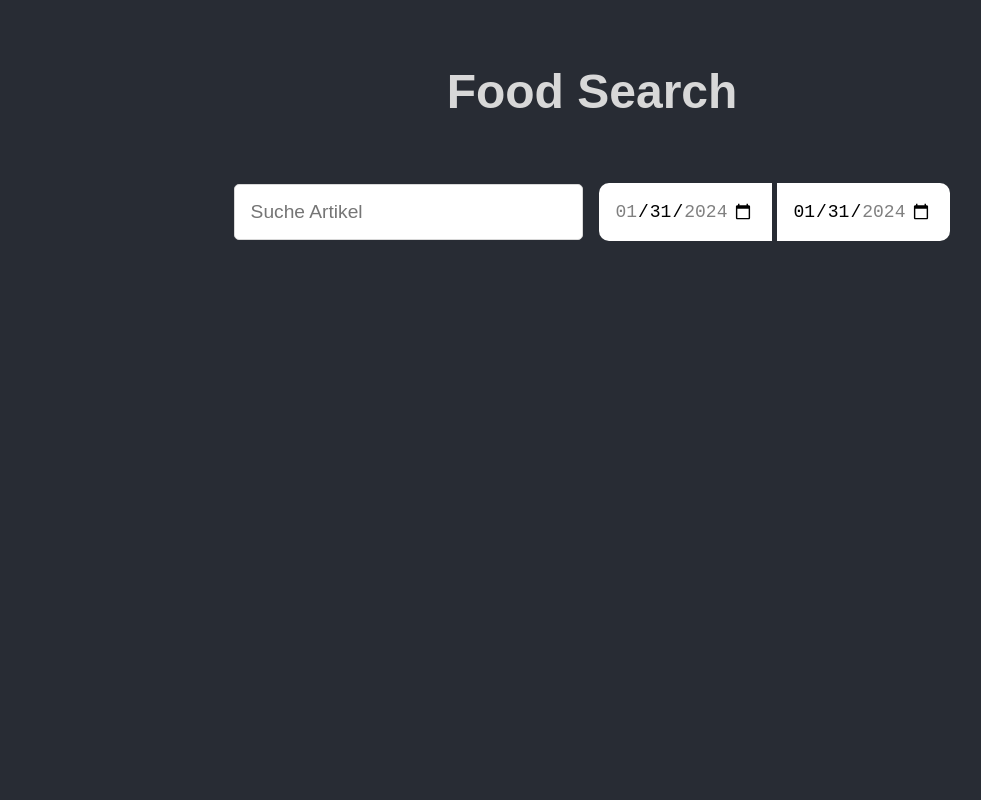
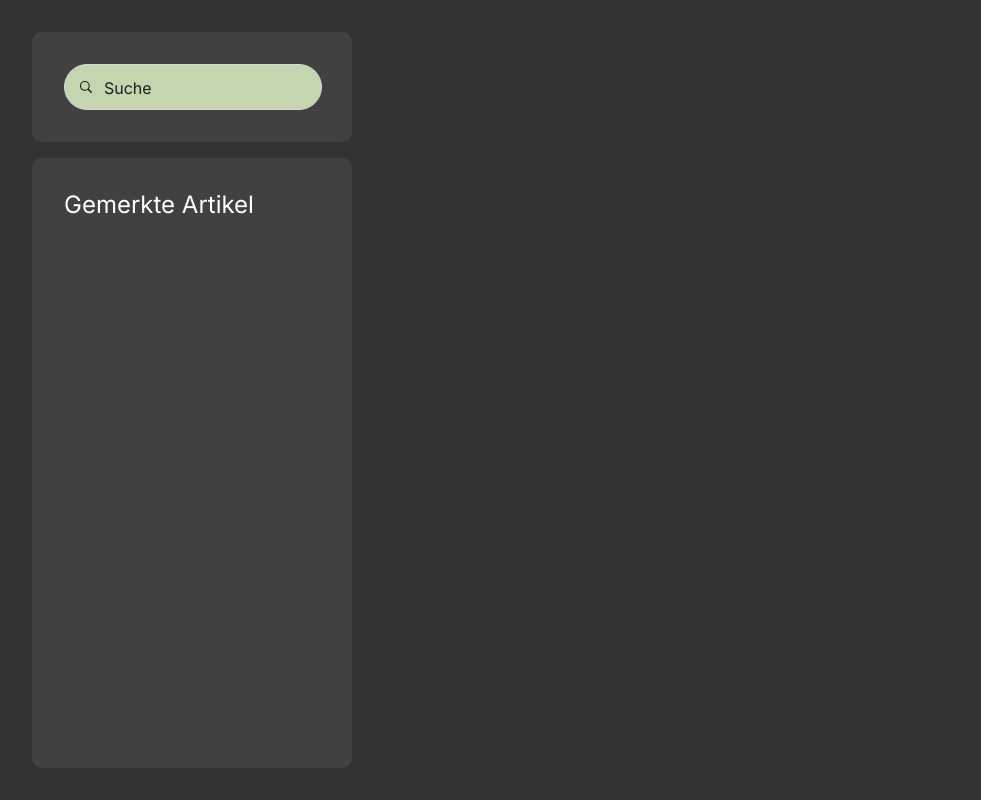
Before and after one commit to Timo1024/grocerystore-scraping, a React (Create React App) app in the folder website/client/: page / in a window 1280 px wide. Shown: the whole page, without its empty margins (48-1029 px from the left). Built offline with nearby package versions, Linux system fonts and the light colour scheme.

Commit message:
changed layout and the search bar

```diff
--- a/website/client/src/App.css
+++ b/website/client/src/App.css
@@ -1,3 +1,5 @@
+@import url('https://fonts.googleapis.com/css2?family=Inter&display=swap');
+
 .App {
   text-align: center;
 }
@@ -38,25 +40,125 @@
 }
 
 body {
-  margin: 5rem;
-  margin-top: 2rem;
+  margin-left: 5rem;
+  margin-right: 5rem;
+  /* margin-top: 2rem; */
   padding: 0;
   font-family: sans-serif;
-  background: #282c34;
+  background: #333333;
 }
+
+/* ------ */
+/* Layout */
+/* ------ */
 
 .main-div {
   display: flex;
+  flex-direction: row;
+  align-items: flex-start;
+  justify-content: flex-start;
+}
+
+.sidebar {
+  margin-top: 2rem;
+  width: max(20rem, 20vw);
+  display: flex;
   flex-direction: column;
   align-items: center;
+  justify-content: flex-start;
+  margin-right: 2rem;
+  /* background: #a65a5a; */
+  height: calc(100vh - 4rem);
+  position: fixed;
 }
 
-h1 {
+.searchWrapper {
+  display: flex;
+  flex-direction: column;
+  align-items: center;
+  justify-content: flex-start;
+  margin-bottom: 1rem;
+  background-color: #414141;
+  width: 100%;
+  border-radius: 10px;
+  height: fit-content;
+}
+
+.savedCards {
+  background-color: #414141;
+  border-radius: 10px;
+  flex-shrink: 0;
+  /* height: 70%; */
+}
+
+.savedCardWrapper {
+  display: flex;
+  flex-direction: row;
+  flex-wrap: wrap;
+  align-items: center;
+  justify-content: space-between;
+  margin: 2rem;
+  overflow-y: auto;
+  /* padding: 2rem; */
+  /* padding-top: 1rem; */
+  margin-top: 2rem;
+}
+
+.savedCardsItems {
+  flex-grow: 1;
+  display: flex;
+  flex-direction: column;
+  align-items: center;
+  justify-content: flex-start;
+  width: 100%;
+  /* height: 100%; */
+  background-color: #414141;
+  border-radius: 10px;
+  /* height: 70%; */
+  overflow-y: auto;
+}
+
+.savedCardHeader {
+  align-self: flex-start;
+  margin-left: 2rem;
+  margin-top: 2rem;
+
+  color: #FFF;
+  font-family: Inter;
+  font-size: 1.5rem;
+  font-style: normal;
+  font-weight: 400;
+  line-height: normal;
+}
+
+/* delete when real saved card are there */
+.savedCardText {
+  margin: .5rem;
+  margin-left: 2rem;
+  margin-right: 2rem;
+}
+
+.searchResults {
+  display: flex;
+  flex-direction: column;
+  align-items:flex-start;
+  justify-content: flex-start;
+  /* background-color: #414141; */
+  width: calc(100% - (max(20rem, 20vw + 2rem) + 5rem));
+  border-radius: 10px;
+  overflow-y: auto;
+  height: 100vh;
+  position: fixed;
+  margin-left: calc(max(20rem, 20vw) + 2rem)
+}
+
+
+/* h1 {
   margin: 2rem;
   padding: 0;
   font-size: 3rem;
   color: #d8d8d8;
-}
+} */
 
 /* li {
   margin-bottom: 1rem;
@@ -64,11 +166,14 @@ h1 {
 } */
 
 .card_wrapper {
-  display: grid;
-  grid-template-columns: repeat(4, auto);
+  display: flex;
+  flex-wrap: wrap;
+  justify-content: center;
+  /* display: grid; */
+  /* grid-template-columns: repeat(4, auto); */
   /* flex-wrap: wrap; */
   /* justify-content: center; */
-  justify-content: space-between;
+  /* justify-content: space-between; */
   /* align-content: flex-start; */
 }
 
@@ -218,31 +323,91 @@ h1 {
 } */
 
 .search-component {
-  width: 80%;
+  width: 100%;
   display: flex;
-  flex-direction: row;
+  flex-direction: column;
   align-items: center;
-  margin: 1rem;
+  margin: .5rem;
+  margin-top: 2rem;
+  margin-bottom: 2rem;
   justify-content: center;
 }
 
 .search-form {
   display: flex;
-  flex-direction: row;
+  flex-direction: column;
   align-items: center;
-  margin: 1rem;
+  /* margin: 1rem; */
   justify-content: center;
+  width: 100%;
+}
+
+.searchInput {
+  position: relative;
+	width: fit-content;
   width: 80%;
 }
 
 input[type="text"] {
-  flex: 5;
-  /* width: 40rem; */
   padding: 1rem;
-  font-size: 1.2rem;
+  padding-top: .75rem;
+  padding-bottom: .75rem;
+  padding-left: 2.5rem;
   border: 1px solid #d8d8d8;
-  border-radius: 5px;
-  /* margin-bottom: 1rem; */
+  border-radius: 30px;
+  width: calc(100% - 3.5rem);
+  background: #C4D6B0;
+
+  color: #1E1E1E;
+  font-family: Inter;
+  font-size: 1rem;
+  font-style: normal;
+  font-weight: 400;
+  line-height: normal;
+
+  /* position: absolute; */
+}
+
+input[type="text"]:focus {
+  outline: none;
+}
+
+input[type="text"]:focus ~ .floatingLabel
+/* input[type="text"]:not(:focus):valid ~ .floatingLabel */
+{
+  display: none;
+}
+
+/* .inputText {
+  font-size: 14px;
+  width: 200px;
+  height: 35px;
+} */
+
+.searchIcon {
+  position: absolute;
+  padding-left: 1rem;
+  pointer-events: none;
+  left: 0px;
+  bottom: calc(0.75rem + 1px);
+}
+
+.floatingLabel {
+  position: absolute;
+  padding-left: 2.5rem;
+  pointer-events: none;
+  left: 0px;
+  bottom: 0.75rem;
+  transition: 0.2s ease all;
+
+  color: #1E1E1E;
+  font-family: Inter;
+  font-size: 1rem;
+  font-style: normal;
+  font-weight: 400;
+  line-height: normal;
+
+  /* opacity: 0.5; */
 }
 
 .date-wrapper {
--- a/website/client/src/App.js
+++ b/website/client/src/App.js
@@ -28,6 +28,7 @@ import './App.css';
 import React, { useState } from 'react';
 import SearchComponent from './SearchComponent';
 import CardComponent from './cardComponent';
+import SavedCardComponent from './savedCardComponent';
 
 function App() {
     const [results, setResults] = useState([]);
@@ -57,15 +58,33 @@ function App() {
         .catch(error => console.error('Error:', error));
     };
 
+    const savedCards = JSON.parse(localStorage.getItem('savedCards')) || [];
+
     return (
+
         <div className='main-div'>
-            <h1>Food Search</h1>
-            <SearchComponent onSearch={searchFood} />
-            <div className="card_wrapper">
-                {results.map((result, index) => (
-                    // <li key={index}>{result.foodInfo}</li>
-                    <CardComponent key={index} {...result} />
-                ))}
+            <div className='sidebar'>
+                <div className='searchWrapper'>
+                    <SearchComponent onSearch={searchFood} />
+                </div>
+                {/* <div className='savedCards'> */}
+                <div className='savedCardsItems'>
+                    <div className='savedCardHeader'>Gemerkte Artikel</div>
+                    <div className='savedCardWrapper'>
+                        {savedCards.map((savedCard, index) => (
+                            // <div className='savedCardText'>Saved Cards</div>
+                            <SavedCardComponent key={index} {...savedCard} />
+                        ))}
+                    </div>
+                </div>
+                {/* </div> */}
+            </div>
+            <div className='searchResults'>
+                <div className="card_wrapper">
+                    {results.map((result, index) => (
+                        <CardComponent key={index} {...result} />
+                    ))}
+                </div>
             </div>
         </div>
     );
--- a/website/client/src/SearchComponent.js
+++ b/website/client/src/SearchComponent.js
@@ -29,24 +29,33 @@ const SearchComponent = ({ onSearch }) => {
     //     </div>
     // );
 
-    useEffect(() => {
-        const currentDate = new Date().toISOString().split('T')[0];
-        setFromDate(currentDate);
-        setToDate(currentDate);
-    }, []);
+    // useEffect(() => {
+    //     const currentDate = new Date().toISOString().split('T')[0];
+    //     setFromDate(currentDate);
+    //     setToDate(currentDate);
+    // }, []);
 
     return (
         <div className='search-component'>
             <form className='search-form'>
-                <input type="text" placeholder='Suche Artikel' value={query} onChange={(e) => {
-                    setQuery(e.target.value);
-                    onSearch(e.target.value, fromDate, toDate);
-                    // console.log(e.target.value);
-                }} />
+                <div className='searchInput'>
+                    <input className="inputText" type="text" value={query} onChange={(e) => {
+                    // <input className="inputText" type="text" value={query} onChange={(e) => {
+                        setQuery(e.target.value);
+                        onSearch(e.target.value, fromDate, toDate);
+                        // console.log(e.target.value);
+                    }} />
+                    <span class="floatingLabel">Suche</span>
+                    <div class="searchIcon">
+                        <svg xmlns="http://www.w3.org/2000/svg" width="30" height="33" viewBox="0 0 30 33" fill="none">
+                            <path d="M8.80662 28.7579C9.39969 27.9505 9.75 26.9536 9.75 25.875C9.75 23.1826 7.56739 21 4.875 21C2.18261 21 0 23.1826 0 25.875C0 28.5674 2.18261 30.75 4.875 30.75C5.95394 30.75 6.95101 30.3995 7.75856 29.8061C7.78068 29.8361 7.80467 29.8653 7.83182 29.8925L10.7197 32.7803C11.0126 33.0732 11.4874 33.0732 11.7803 32.7803C12.0732 32.4874 12.0732 32.0126 11.7803 31.7197L8.89248 28.8318C8.86533 28.8047 8.83661 28.78 8.80662 28.7579ZM8.7035 25.875C8.7035 28.1532 7.15317 29.7207 4.875 29.7207C2.59683 29.7207 1 28.1532 1 25.875C1 23.5968 2.59683 22 4.875 22C7.15317 22 8.7035 23.5968 8.7035 25.875Z" fill="#1E1E1E"/>
+                        </svg>
+                    </div>
+                </div>
 
-                <div className='date-wrapper'>
+                {/* <div className='date-wrapper'> */}
 
-                    <input className="from-date" type="date"
+                    {/* <input className="from-date" type="date"
                         min={new Date(Date.now()).toISOString().split('T')[0]}
                         max={toDate ? toDate : new Date(Date.now() + 14 * 24 * 60 * 60 * 1000).toISOString().split('T')[0]}
                         value={fromDate}
@@ -54,7 +63,7 @@ const SearchComponent = ({ onSearch }) => {
                             setFromDate(e.target.value);
                             onSearch(query, e.target.value, toDate);
                             // console.log(e.target.value);
-                        }} />
+                        }} /> */}
 
                     {/* <input className="to-date" type="date" value={toDate} onChange={(e) => {
                         setToDate(e.target.value);
@@ -62,7 +71,7 @@ const SearchComponent = ({ onSearch }) => {
                         console.log(e.target.value);
                     }} /> */}
 
-                    <input className="to-date" type="date"
+                    {/* <input className="to-date" type="date"
                         min={fromDate ? fromDate : new Date(Date.now()).toISOString().split('T')[0]}
                         max={new Date(Date.now() + 14 * 24 * 60 * 60 * 1000).toISOString().split('T')[0]}
                         value={toDate}
@@ -70,9 +79,9 @@ const SearchComponent = ({ onSearch }) => {
                             setToDate(e.target.value);
                             onSearch(query, fromDate, e.target.value);
                             // console.log(e.target.value);
-                        }} />
+                        }} /> */}
 
-                </div>
+                {/* </div> */}
             </form>
         </div>
     );
--- /dev/null
+++ b/website/client/src/savedCardComponent.js
@@ -0,0 +1,43 @@
+import React from 'react';
+
+const CardComponent = ({ foodInfo, newPrice, oldPrice, discountFactor, pricePerUnit, image, category, store, dates, rowid }) => {
+// const CardComponent = (x) => {
+    console.log({foodInfo});
+    return (
+        <div className='savedCardText'>{foodInfo}</div>
+        // <div className="card">
+        //     <div className="card-header">
+        //         <div className="card-store">{store}</div>
+        //     </div>
+
+        //     <div className="foodImageWrapper">
+        //         <img className="foodImage" src={image} alt={foodInfo} />
+        //     </div>
+        //     <div className="card-info">
+        //         <div className='foodName'>{foodInfo}</div>
+        //         <div className='category'>{category}</div>
+        //         {/* <div className='store'>Store: {store}</div> */}
+        //         {/* <p>Dates: {dates}</p> */}
+        //         <div className="price-info">
+        //             <div className="old-price">{oldPrice}</div>
+        //             <div className="current-price">
+        //                 <div className="discount-factor">{discountFactor}</div>
+        //                 <div className="new-price">{newPrice}</div>
+        //                 <div className="price-per-unit">{pricePerUnit}</div>
+        //             </div>
+        //         </div>
+        //     </div>
+        //     <div className='availability'>
+        //         {
+        //             // split dates by ; and use the first and last date to display from when to when the food is available
+        //             dates.split(';').length > 1 ?
+        //                 <div className='date'>{new Date(dates.split(';')[0]).toLocaleDateString('de-DE', { month: 'long', day: '2-digit', weekday: 'short' })} - {new Date(dates.split(';')[dates.split(';').length - 1]).toLocaleDateString('de-DE', { month: 'long', day: '2-digit', weekday: 'short' })}</div>
+        //                 :
+        //                 <div className='date'>{new Date(dates.split(';')[0]).toLocaleDateString('de-DE', { month: 'long', day: '2-digit', weekday: 'short' })}</div>
+        //         }
+        //     </div>
+        // </div>
+    );
+};
+
+export default CardComponent;
```
